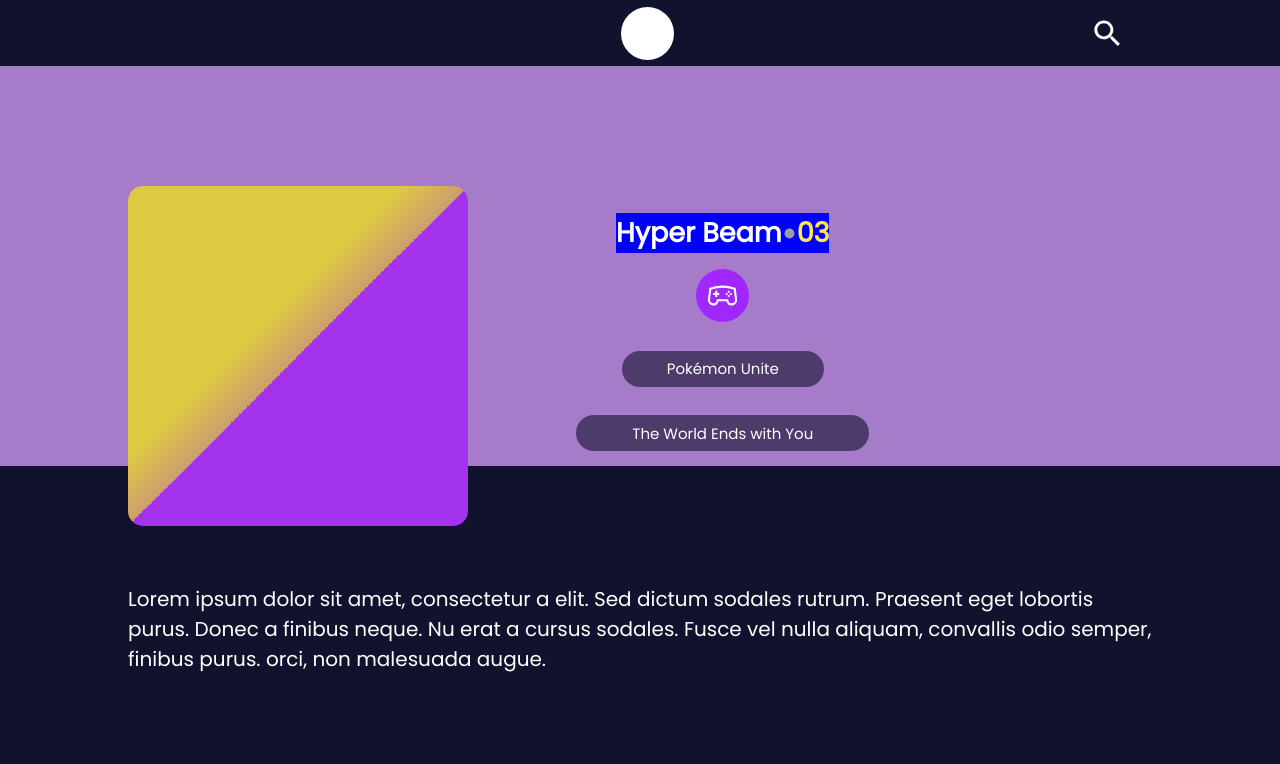
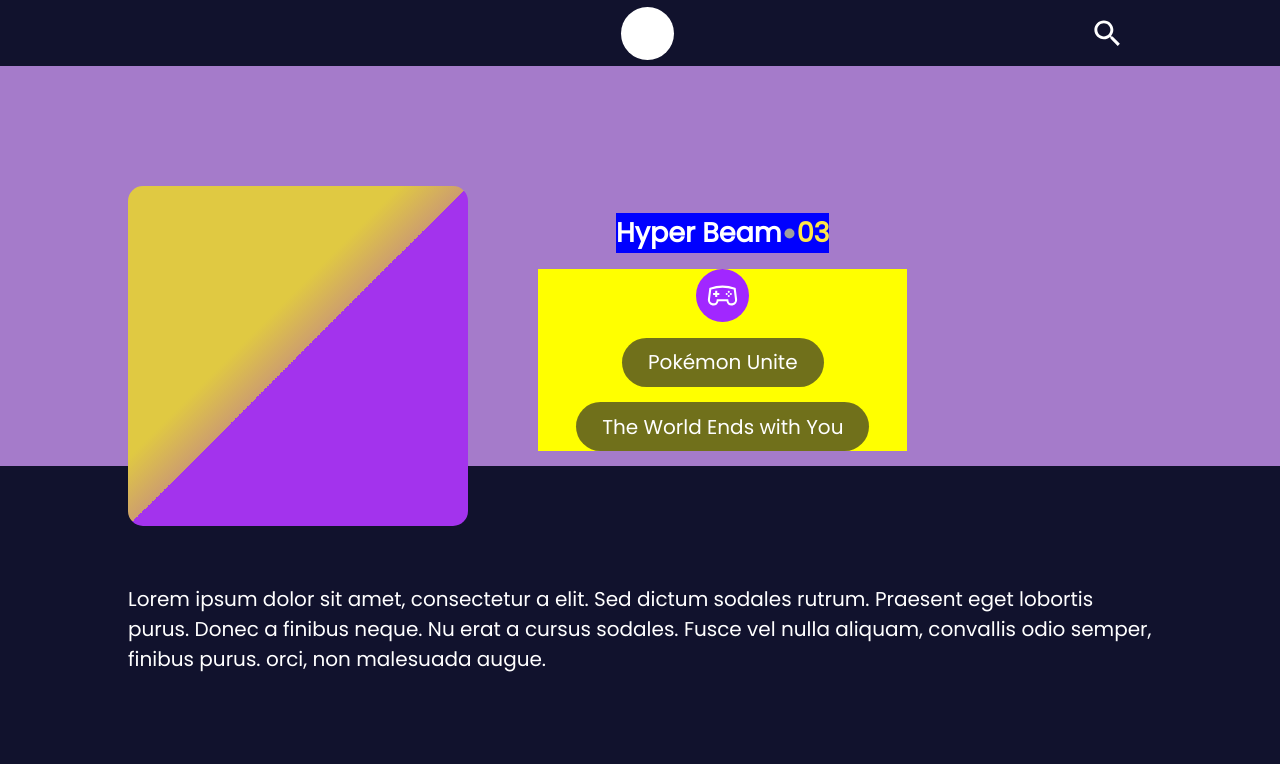
Before and after one commit to lucas-wyllame/hyper-beam, a Next.js app: page /podcasts/Post in a window 1280 px wide. Shown: the top 764 px of the page. Built offline with nearby package versions, Linux system fonts and the light colour scheme; grey boxes are pictures that could not be loaded.

Commit message:
fix little bugs of styling

```diff
--- a/src/components/Header.js/header.js
+++ b/src/components/Header.js/header.js
@@ -75,7 +75,6 @@
                 widthLaptop="230px"
                 heightLaptop="36px"
                 fontSizeLaptop="15px"
-
               >
                 The World Ends with You
               </ButtonsEp>
--- a/src/components/LastEpisodes/styles.js
+++ b/src/components/LastEpisodes/styles.js
@@ -133,7 +133,7 @@
 export const IconAndButtons = styled.div`
   width: 100%;
   height: ${(props) => props.height};
-  /* background: yellow; */
+  background: yellow;
   margin-left: 0;
   margin-bottom: 0;
   display: flex;
--- a/src/components/Podcast/index.js
+++ b/src/components/Podcast/index.js
@@ -24,15 +24,26 @@
               height="150px"
               margin="0"
               alignItems="center"
+              widthLaptop="90%"
               heightLaptop="182px"
               heightLaptopLarge="100px"
               flexDLaptopLarge="row"
             >
               <Control />
-              <ButtonsEp widthLaptop="202px" width="152px">
+              <ButtonsEp
+                widthLaptop="202px"
+                width="152px"
+                heightLaptop="49px"
+                fontSizeLaptop="2rem"
+              >
                 Pokémon Unite
               </ButtonsEp>
-              <ButtonsEp widthLaptop="293px" width="219px">
+              <ButtonsEp
+                widthLaptop="293px"
+                width="219px"
+                heightLaptop="49px"
+                fontSizeLaptop="2rem"
+              >
                 The World Ends with You
               </ButtonsEp>
             </IconAndButtons>
```
